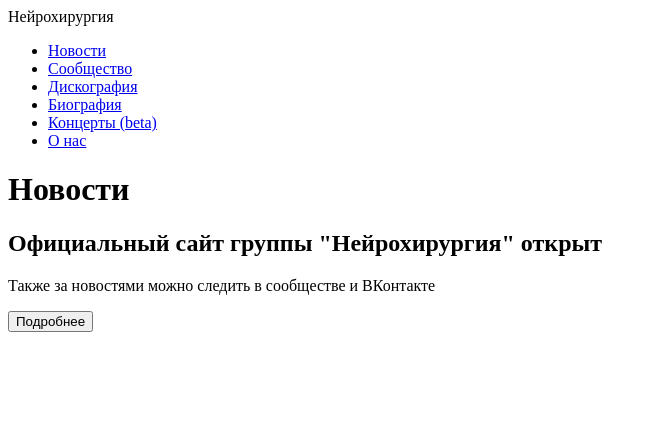
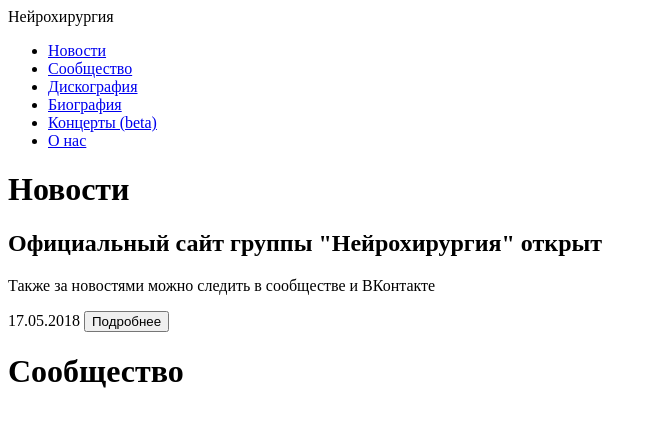
Before and after one commit to sergBull/neurosurgery.ussr, a plain HTML site: page index.html in a window 1280 px wide. Shown: the whole page, without its empty margins (0-657 px from the left). Drawn offline with Linux system fonts and the light colour scheme.

Commit message:
Update index.html

```diff
--- a/index.html
+++ b/index.html
@@ -20,7 +20,11 @@
 		<h1>Новости</h1>
 		<h2>Официальный сайт группы "Нейрохирургия" открыт</h2>
 		<p>Также за новостями можно следить в сообществе и ВКонтакте</p>
+		<h16>17.05.2018</h16>
 		<button>Подробнее</button>
+	</div>
+	<div id="community">
+		<h1>Сообщество</h1>
 	</div>
 </body>
 </html>
```
